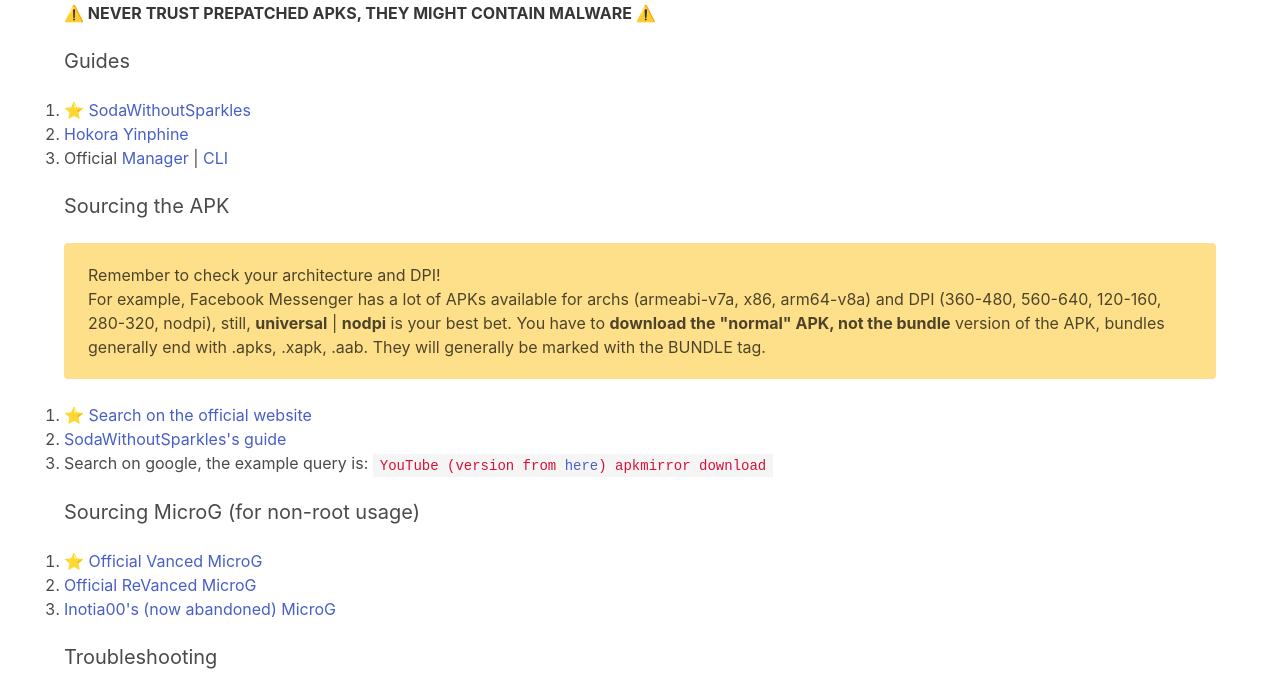
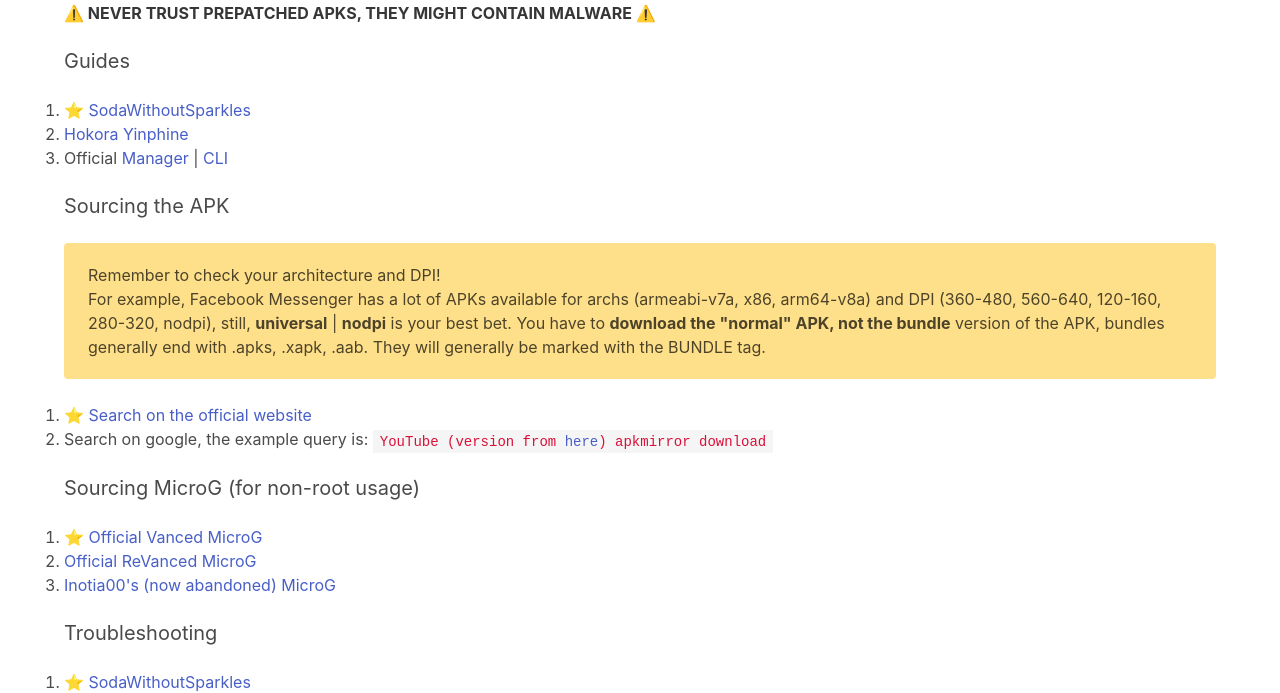
Before and after one commit to xemulat/revanced-help-site, a website: page index.html in a window 1280 px wide. Shown: the part 107-800 px from the top of the page. Drawn offline with nearby package versions, Linux system fonts and the light colour scheme.

Commit message:
Update index.html

```diff
--- a/index.html
+++ b/index.html
@@ -35,7 +35,6 @@
       </div>
       <ol>
         <li><a href="https://revanced.app/patches?pkg=com.google.android.youtube">⭐ Search on the official website</a></li>
-        <li><a href="https://sodawithoutsparkles.github.io/revanced-troubleshooting-guide/step-by-step/02-check-ver/">SodaWithoutSparkles's guide</a></li>
         <li>Search on google, the example query is: <code>YouTube (version from <a href="https://revanced.app/patches?pkg=com.google.android.youtube">here</a>) apkmirror download</code></li>
       </ol>
 
```
